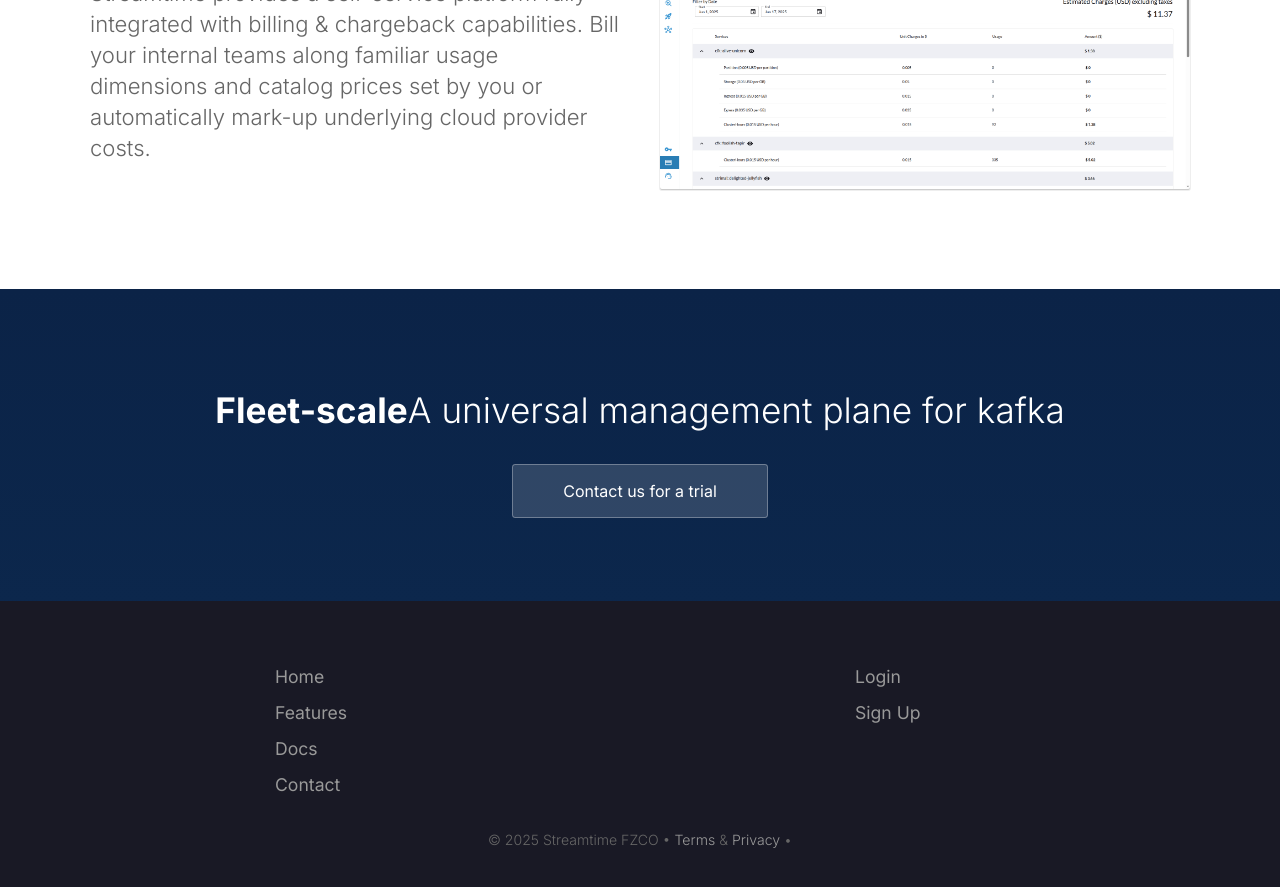
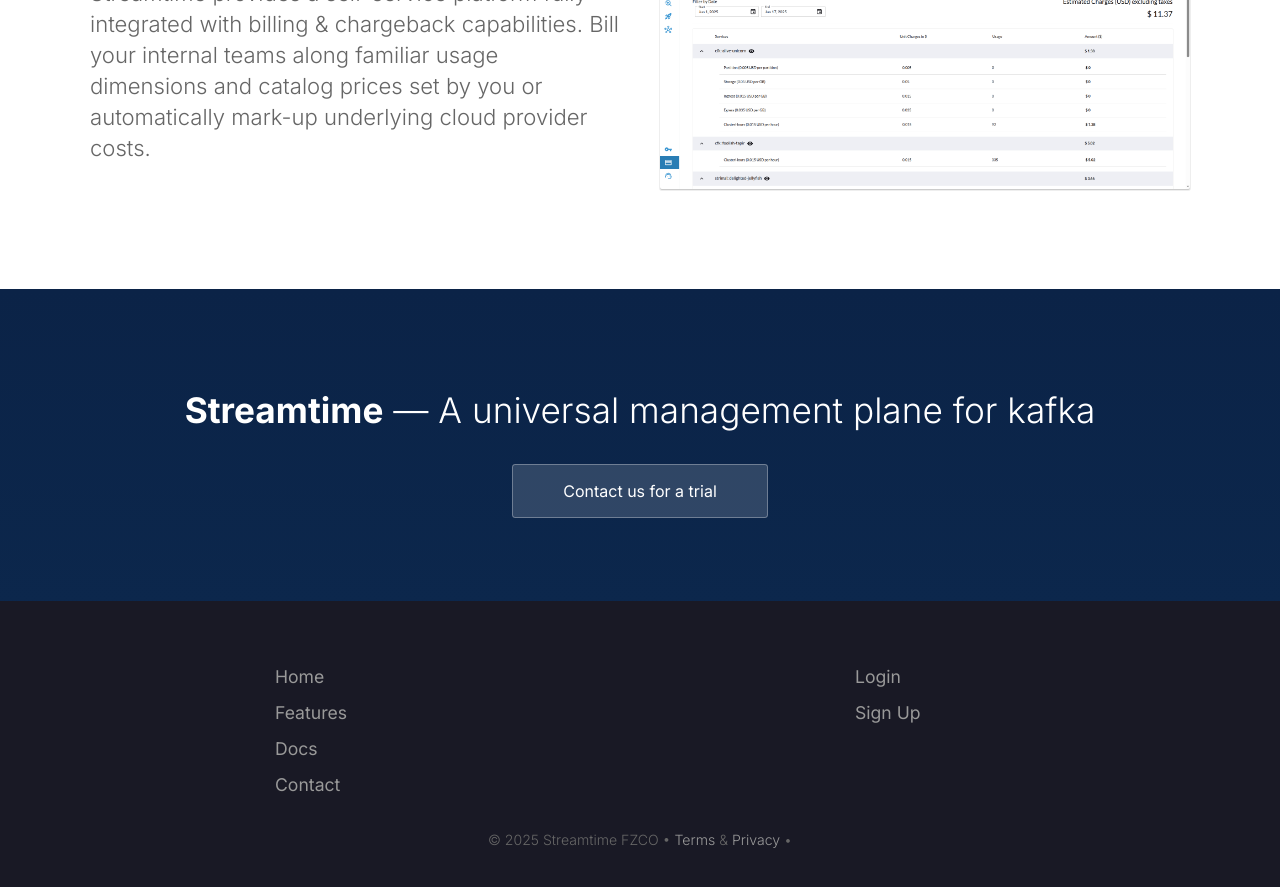
Before and after one commit to streamtime-ai/website, a Jekyll site: the page built from index.html, in a window 1280 px wide and 900 px high, scrolled down 2810 px. Shown: the top 887 px of the window. Built offline with Jekyll 4.4.1, drawn with Linux system fonts in a browser that asks for light colours; some of the changed text lies outside the part shown.

Commit message:
update content

```diff
--- a/index.html
+++ b/index.html
@@ -135,7 +135,7 @@ description: A private cloud platform for streaming data.
 
 
   <section class="bottom-cta">
-    <h2 class="editable"><strong>Fleet-scale</strong>A universal management plane for kafka</h2>
+    <h2 class="editable"><strong>Streamtime</strong> — A universal management plane for kafka</h2>
     <div class="button alt"><a href="#">Contact us for a trial</a></div>
   </section>
 </div>
```
Also changed, not shown: other parts of index.html (+1 -1 lines).
